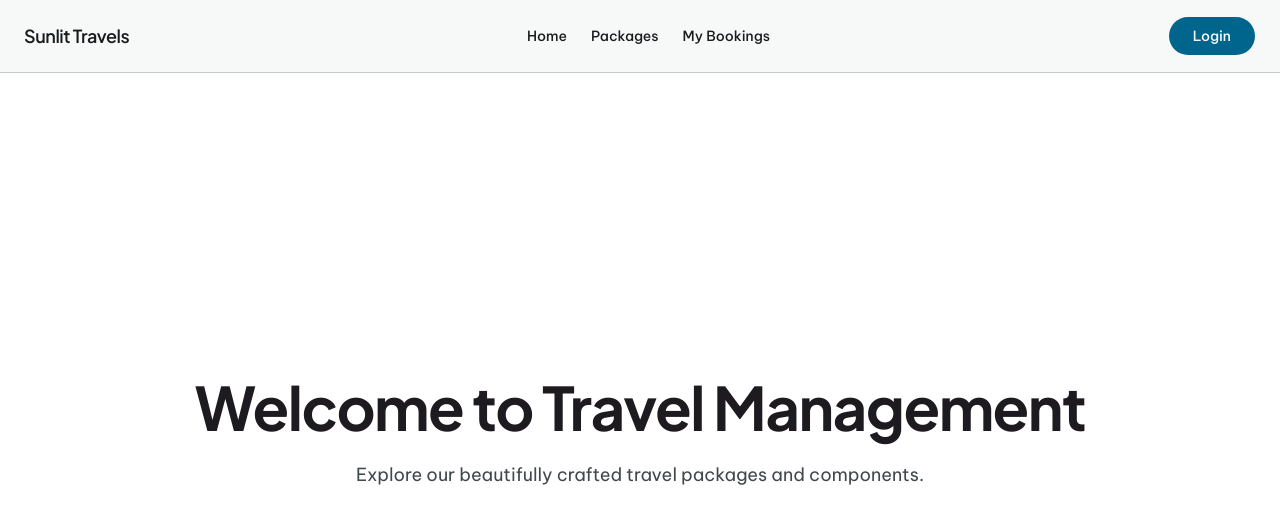
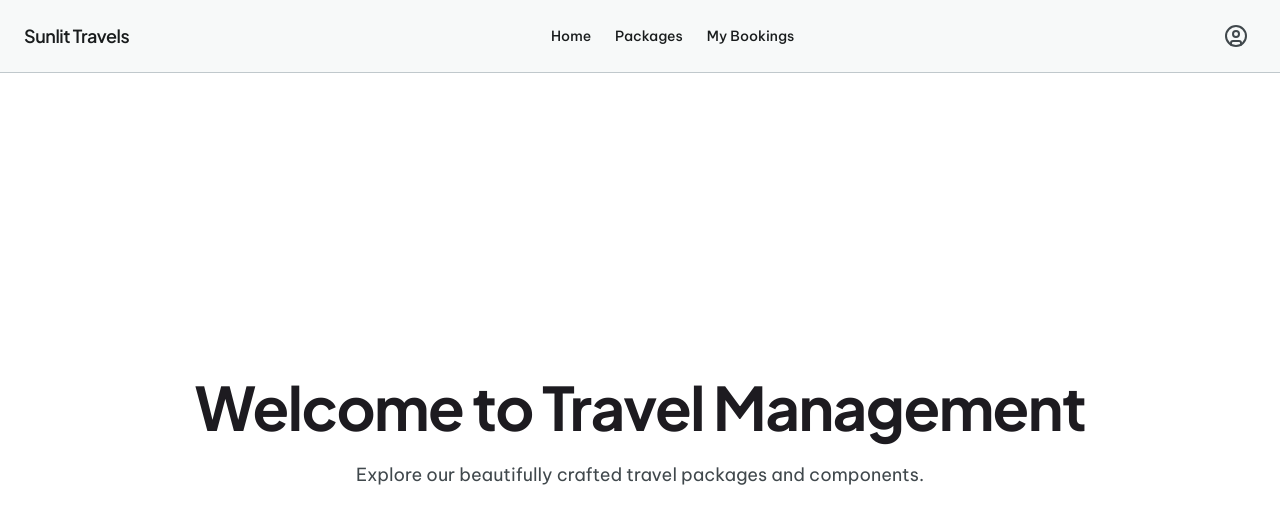
Before and after one commit to Sourav1018/TM-FE, a Next.js app: page / in a window 1280 px wide. Shown: the top 524 px of the page. Built offline with nearby package versions, Linux system fonts and the light colour scheme.

Commit message:
refactor: moved navbar component to /components/custom & showing profile icon instead of login btn in navbar

```diff
--- a/app/components/page.tsx
+++ b/app/components/page.tsx
@@ -4,7 +4,7 @@ import { Button } from "@/components/ui/button"
 import { Card, CardContent, CardTitle } from "@/components/ui/card"
 import { Input } from "@/components/ui/input"
 import { Badge } from "@/components/ui/badge"
-import { Navbar } from "@/components/ui/navbar"
+import { Navbar } from "@/components/custom/navbar"
 import { PackageCard } from "@/components/custom/package-card"
 
 export default function ComponentsPage() {
--- a/app/page.tsx
+++ b/app/page.tsx
@@ -1,4 +1,4 @@
-import { Navbar } from "@/components/ui/navbar"
+import { Navbar } from "@/components/custom/navbar"
 
 export default function RootPage() {
   return (
--- a/components/ui/navbar.tsx
+++ b/components/custom/navbar.tsx
@@ -1,6 +1,7 @@
 "use client"
 
-import { Button } from "@/components/ui/button"
+import { CircleUser } from "lucide-react"
+import Link from "next/link"
 
 function Navbar() {
   return (
@@ -16,8 +17,10 @@ function Navbar() {
         <span className="cursor-pointer hover:text-primary">My Bookings</span>
       </div>
 
-      {/* Right: Profile / Button */}
-      <Button variant="primary">Login</Button>
+      {/* Right: Profile / Link */}
+      <Link href="#" className="p-2 rounded-full hover:bg-accent text-muted-foreground hover:text-foreground transition-all duration-200">
+        <CircleUser className="w-6 h-6" />
+      </Link>
 
     </div>
   )
```
Also changed, not shown: 1 other file (tests, documents, lock files or other folders).
